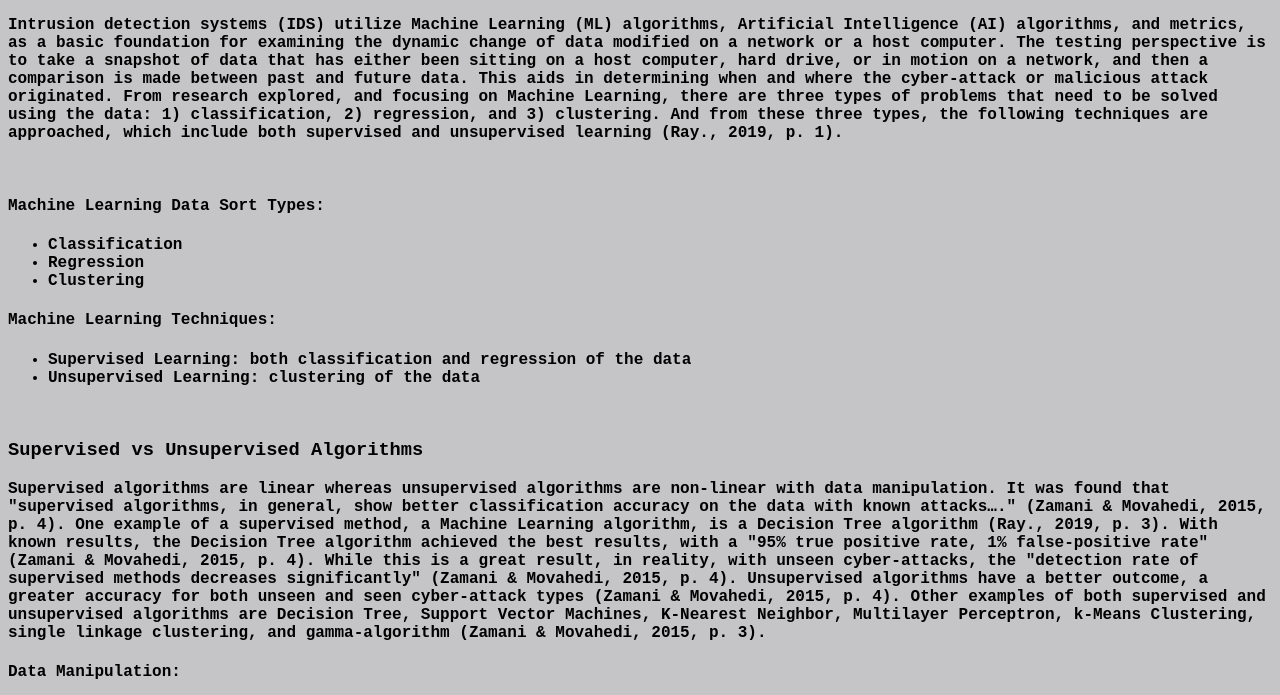
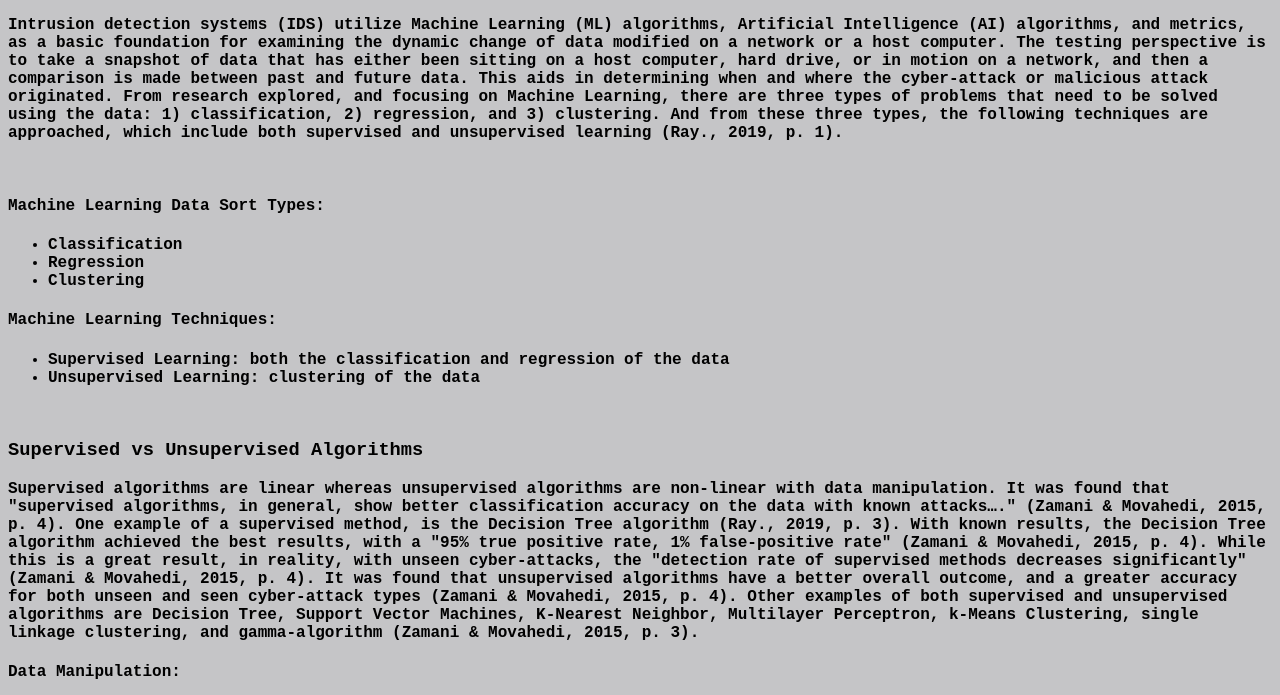
Before and after one commit to ngil542/individualproj, a plain HTML site: page index.html in a window 1280 px wide. Shown: the part 105-800 px from the top of the page. Drawn offline with Linux system fonts and the light colour scheme.

Commit message:
index.html

```diff
--- a/index.html
+++ b/index.html
@@ -30,7 +30,7 @@
 <p>
     <h4>Machine Learning Techniques:</h4>
     <ul>
-        <li>Supervised Learning: both classification and regression of the data</li>
+        <li>Supervised Learning: both the classification and regression of the data</li>
         <li>Unsupervised Learning: clustering of the data</li>
     </ul>
 </p>
@@ -39,7 +39,7 @@
 <h3>Supervised vs Unsupervised Algorithms</h3>
 
 <p>
-    Supervised algorithms are linear whereas unsupervised algorithms are non-linear with data manipulation.  It was found that "supervised algorithms, in general, show better classification accuracy on the data with known attacks…." (Zamani & Movahedi, 2015, p. 4).  One example of a supervised method, a Machine Learning algorithm, is a Decision Tree algorithm (Ray., 2019, p. 3).  With known results, the Decision Tree algorithm achieved the best results, with a "95% true positive rate, 1% false-positive rate" (Zamani & Movahedi, 2015, p. 4).  While this is a great result, in reality, with unseen cyber-attacks, the "detection rate of supervised methods decreases significantly" (Zamani & Movahedi, 2015, p. 4).  Unsupervised algorithms have a better outcome,  a greater accuracy for both unseen and seen cyber-attack types (Zamani & Movahedi, 2015, p. 4).  Other examples of both supervised and unsupervised algorithms are Decision Tree, Support Vector Machines, K-Nearest Neighbor, Multilayer Perceptron, k-Means Clustering, single linkage clustering, and gamma-algorithm (Zamani & Movahedi, 2015, p. 3).
+    Supervised algorithms are linear whereas unsupervised algorithms are non-linear with data manipulation.  It was found that "supervised algorithms, in general, show better classification accuracy on the data with known attacks…." (Zamani & Movahedi, 2015, p. 4).  One example of a supervised method, is the Decision Tree algorithm (Ray., 2019, p. 3).  With known results, the Decision Tree algorithm achieved the best results, with a "95% true positive rate, 1% false-positive rate" (Zamani & Movahedi, 2015, p. 4).  While this is a great result, in reality, with unseen cyber-attacks, the "detection rate of supervised methods decreases significantly" (Zamani & Movahedi, 2015, p. 4).  It was found that unsupervised algorithms have a better overall outcome, and a greater accuracy for both unseen and seen cyber-attack types (Zamani & Movahedi, 2015, p. 4).  Other examples of both supervised and unsupervised algorithms are Decision Tree, Support Vector Machines, K-Nearest Neighbor, Multilayer Perceptron, k-Means Clustering, single linkage clustering, and gamma-algorithm (Zamani & Movahedi, 2015, p. 3).
 </p>
 
     <h4>Data Manipulation:</h4>
```
